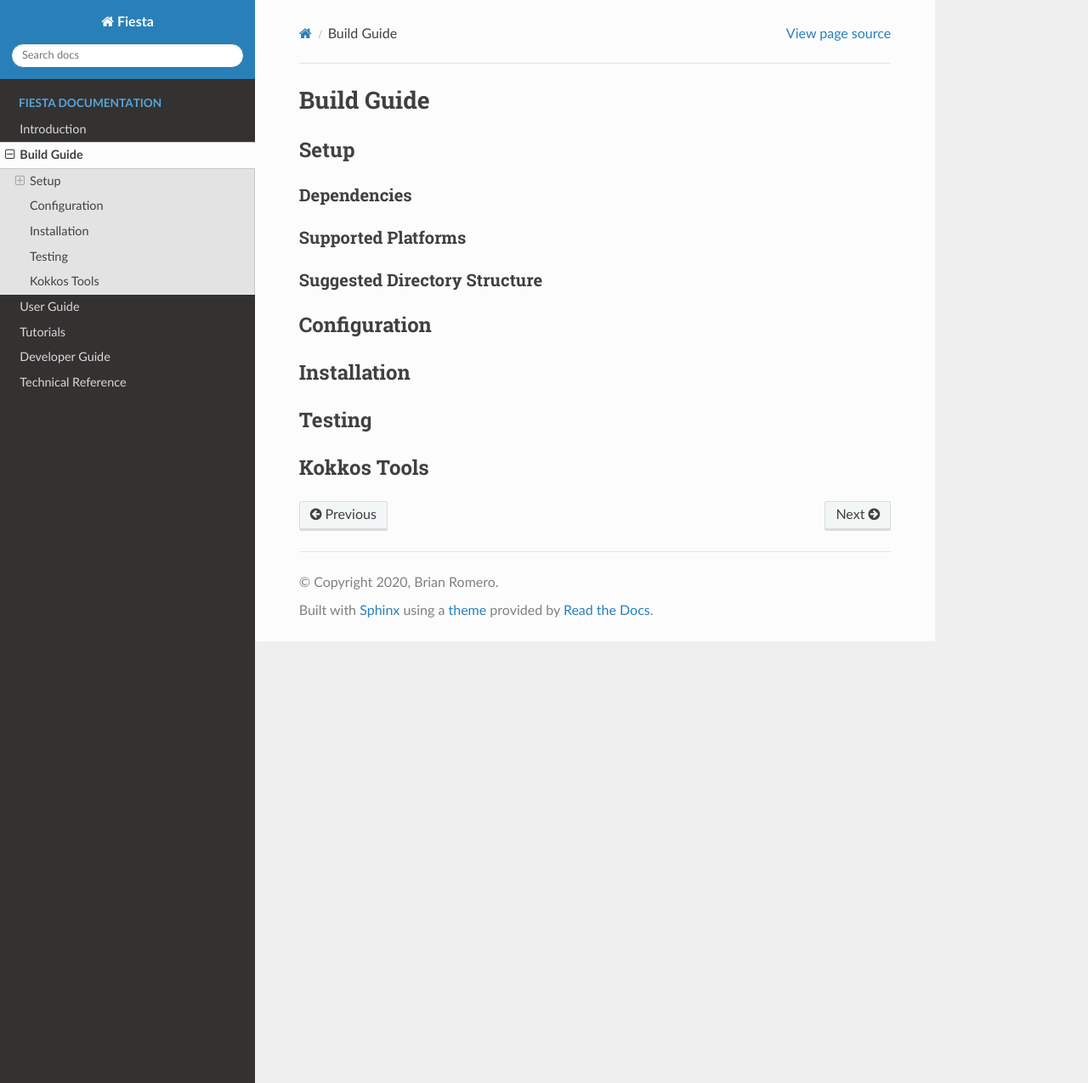
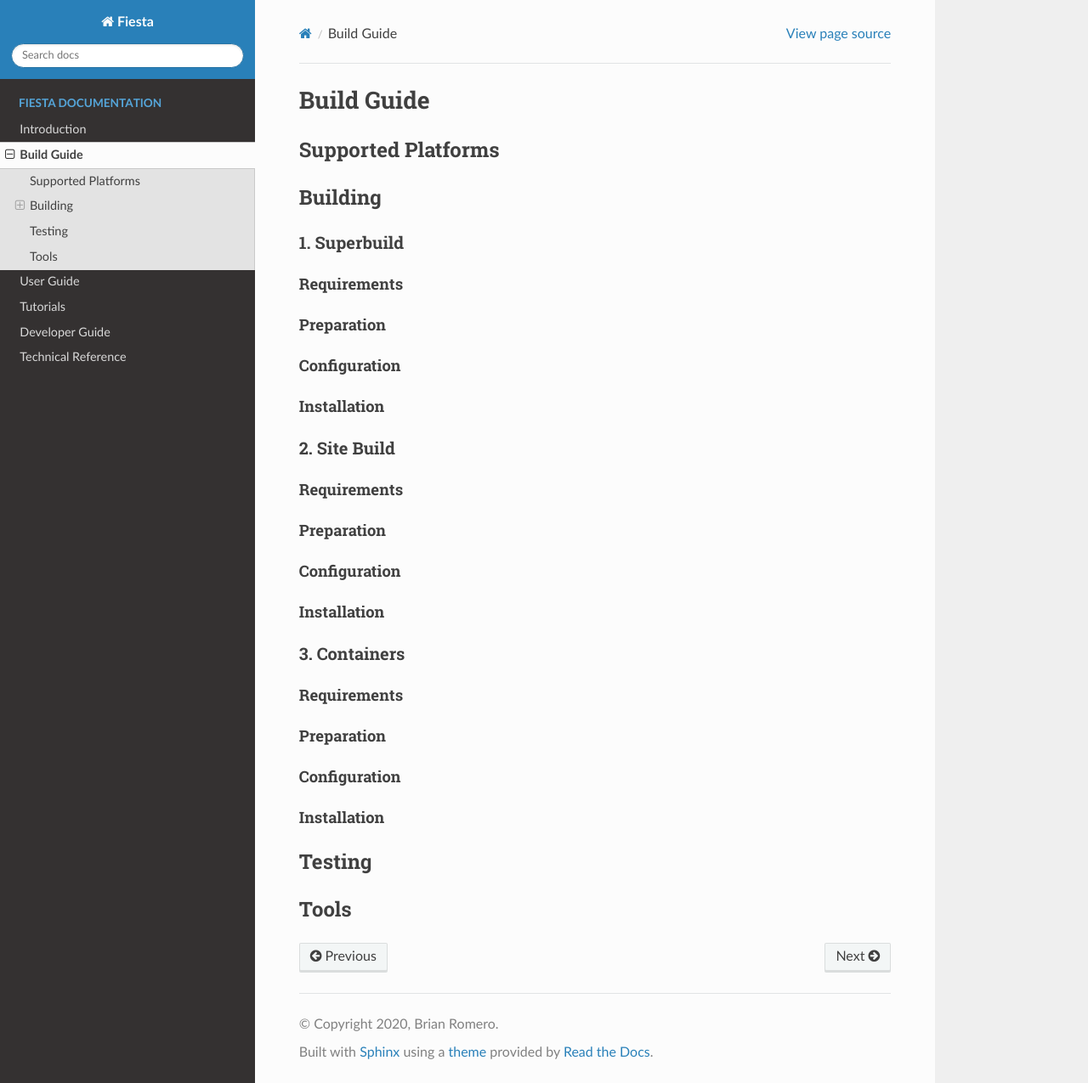
Before and after one commit to fiesta-cfd/fiesta, a Sphinx documentation site: the page built from docs/source/buildguide.rst, in a window 1280 px wide and 1275 px high. Shown: the whole window at 85% size. Built offline with Sphinx 7.4.7 and the Read the Docs theme 2.0.0, drawn with Linux system fonts in a browser that asks for light colours.

Commit message:
edit(docs): Rearrange buildguide outline

```diff
--- a/docs/source/buildguide.rst
+++ b/docs/source/buildguide.rst
@@ -3,30 +3,65 @@ Build Guide
 ###############################################################################
 
 *******************************************************************************
-Setup
-*******************************************************************************
-
-Dependencies
-===============================================================================
-
 Supported Platforms
-===============================================================================
-
-Suggested Directory Structure
-===============================================================================
-
-*******************************************************************************
-Configuration
 *******************************************************************************
 
 *******************************************************************************
+Building
+*******************************************************************************
+
+===============================================================================
+1. Superbuild
+===============================================================================
+
+Requirements
+-------------------------------------------------------------------------------
+
+Preparation
+-------------------------------------------------------------------------------
+
+Configuration
+-------------------------------------------------------------------------------
+
 Installation
-*******************************************************************************
+-------------------------------------------------------------------------------
+
+===============================================================================
+2. Site Build
+===============================================================================
+
+Requirements
+-------------------------------------------------------------------------------
+
+Preparation
+-------------------------------------------------------------------------------
+
+Configuration
+-------------------------------------------------------------------------------
+
+Installation
+-------------------------------------------------------------------------------
+
+===============================================================================
+3. Containers
+===============================================================================
+
+Requirements
+-------------------------------------------------------------------------------
+
+Preparation
+-------------------------------------------------------------------------------
+
+Configuration
+-------------------------------------------------------------------------------
+
+Installation
+-------------------------------------------------------------------------------
 
 *******************************************************************************
 Testing
 *******************************************************************************
 
 *******************************************************************************
-Kokkos Tools
+Tools
 *******************************************************************************
```
